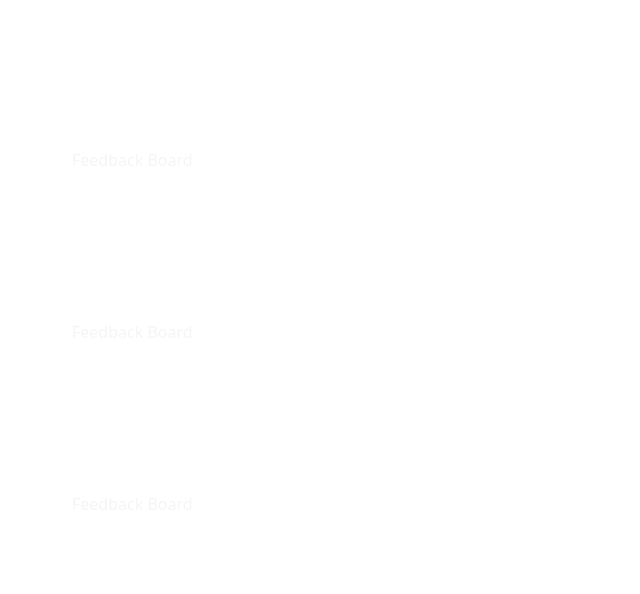
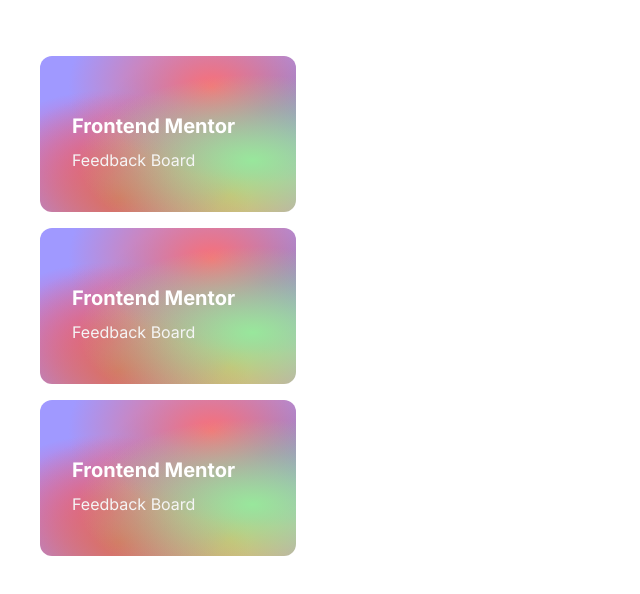
Before and after one commit to katsuragawaa/feedback-hub, a Vue app: page / in a window 1280 px wide. Shown: the top 594 px of the page, without its empty margins (0-640 px from the left). Built offline with nearby package versions, Linux system fonts and the light colour scheme.

Commit message:
Add cool gradient

```diff
--- a/src/index.css
+++ b/src/index.css
@@ -3,3 +3,24 @@
 @tailwind base;
 @tailwind components;
 @tailwind utilities;
+
+* {
+  font-family: Inter, sans-serif;
+  -webkit-font-smoothing: antialiased;
+  -moz-osx-font-smoothing: grayscale;
+}
+
+.gradient-bg {
+  background-color: #a099ff;
+  background-image: radial-gradient(
+      at 83% 67%,
+      rgb(152, 231, 156) 0,
+      transparent 58%
+    ),
+    radial-gradient(at 67% 20%, hsla(357, 94%, 71%, 1) 0, transparent 59%),
+    radial-gradient(at 88% 35%, hsla(222, 81%, 65%, 1) 0, transparent 50%),
+    radial-gradient(at 31% 91%, hsla(9, 61%, 61%, 1) 0, transparent 52%),
+    radial-gradient(at 27% 71%, hsla(336, 91%, 65%, 1) 0, transparent 49%),
+    radial-gradient(at 74% 89%, hsla(30, 98%, 65%, 1) 0, transparent 51%),
+    radial-gradient(at 53% 75%, hsla(174, 94%, 68%, 1) 0, transparent 45%);
+}
```
